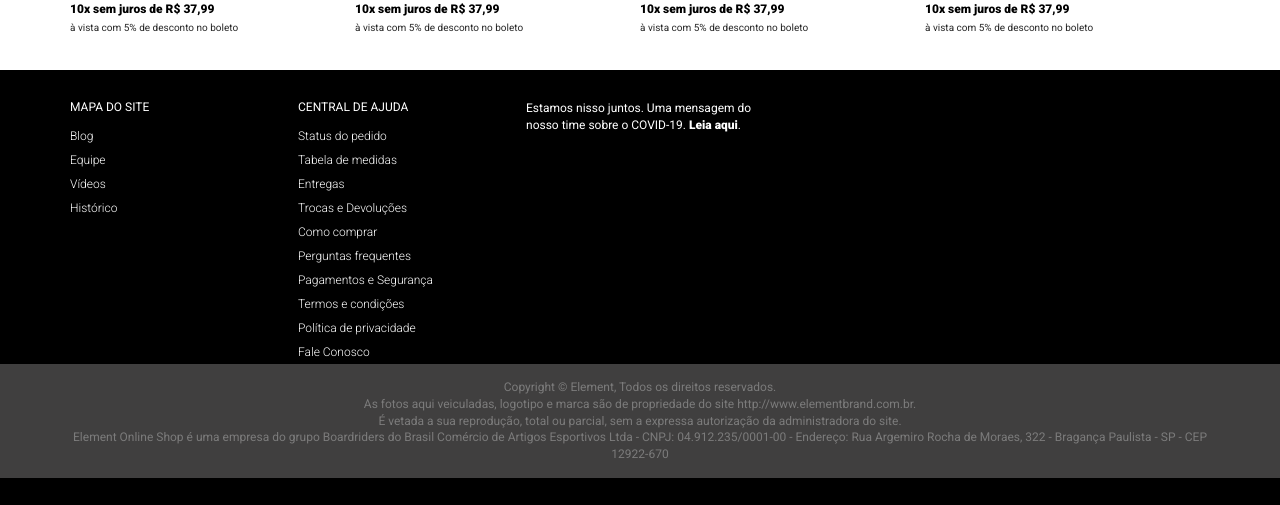
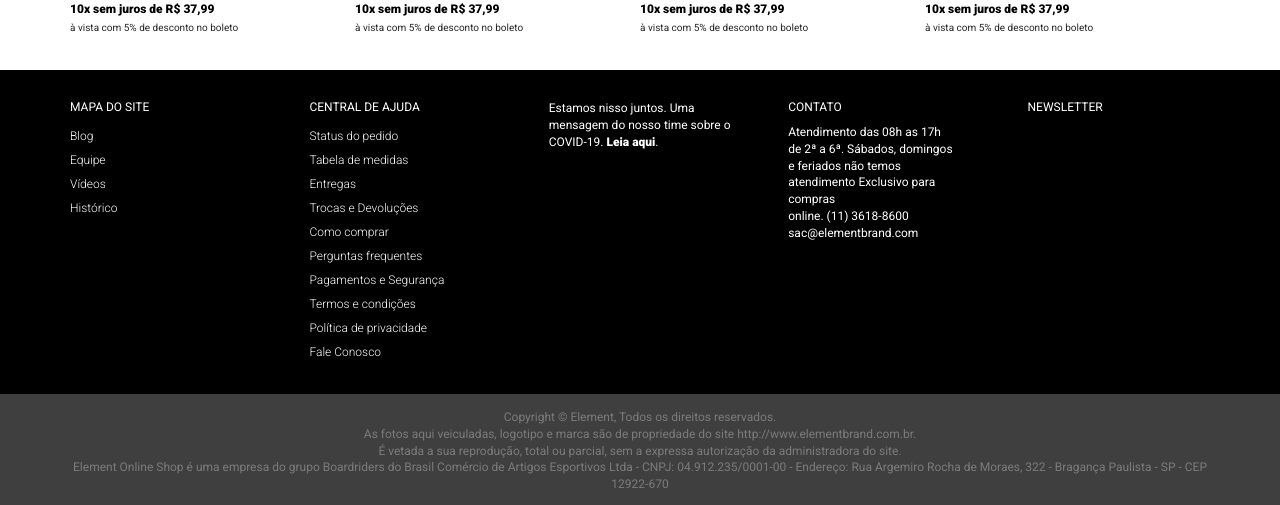
Before and after one commit to MarcosPrintes/melement, a React (Create React App) app: page / in a window 1280 px wide. Shown: the part 1837-2342 px from the top of the page. Built offline with nearby package versions, Linux system fonts and the light colour scheme; no server answers; what miragejs would draw is missing.

Commit message:
Update home

```diff
--- a/src/components/CardCategory/styes.ts
+++ b/src/components/CardCategory/styes.ts
@@ -4,7 +4,6 @@
     background: ${props => props.theme.colors.background};
     width: 350px;
     height: 355px;
-    border: 1px solid #000;
     display: inline-flex;
     position: relative;
     .card__bottom {
--- a/src/components/CardProduct/styles.ts
+++ b/src/components/CardProduct/styles.ts
@@ -28,7 +28,7 @@
         display: inline-flex;
         padding: 15px 25px;
         position: absolute;
-        bottom: 15px;
+        bottom: 10px;
         left: 50%;
         transform: translateX(-50%);
         cursor: pointer;
--- a/src/components/Footer/index.tsx
+++ b/src/components/Footer/index.tsx
@@ -39,6 +39,16 @@
                             Estamos nisso juntos. Uma mensagem do nosso time sobre o COVID-19. <a href="google.com"> Leia aqui</a>.
                         </p>
                     </div>
+                    <div className="footer__block">
+                        <div> Contato </div>
+                        <p>
+                            Atendimento das 08h as 17h <br /> de 2ª a 6ª. Sábados, domingos <br /> e feriados não temos <br /> atendimento
+                            Exclusivo para compras <br /> online. (11) 3618-8600 <br /> sac@elementbrand.com
+                        </p>
+                    </div>
+                    <div className="footer__block">
+                        <div> Newsletter </div>
+                    </div>
                 </div>
             </Center>
             <CopyRight>
--- a/src/components/Footer/styles.ts
+++ b/src/components/Footer/styles.ts
@@ -1,14 +1,17 @@
 import styled from "styled-components";
 
 export const Container = styled.footer`
-    padding: 30px 0;
+    padding: 30px 0 0;
     background-color: ${props => props.theme.colors.primary};
     color: ${props => props.theme.colors.onPrimary};
     margin-top: 60px;
 
     .footer__grid {
-        display: grid;
-        grid-template-columns: repeat(5, 1fr);
+        display: flex;
+        justify-content: space-between;
+        .footer__block {
+            width: calc(80% / 5);
+        }
     }
     .footer__block {
         > div {
@@ -46,6 +49,7 @@
     background-color: ${props => props.theme.colors.secondary};
     color: ${props => props.theme.colors.onSecondary};
     padding: 15px 0;
+    margin-top: 30px;
     p {
         font-size: 1.2rem
     }
```
